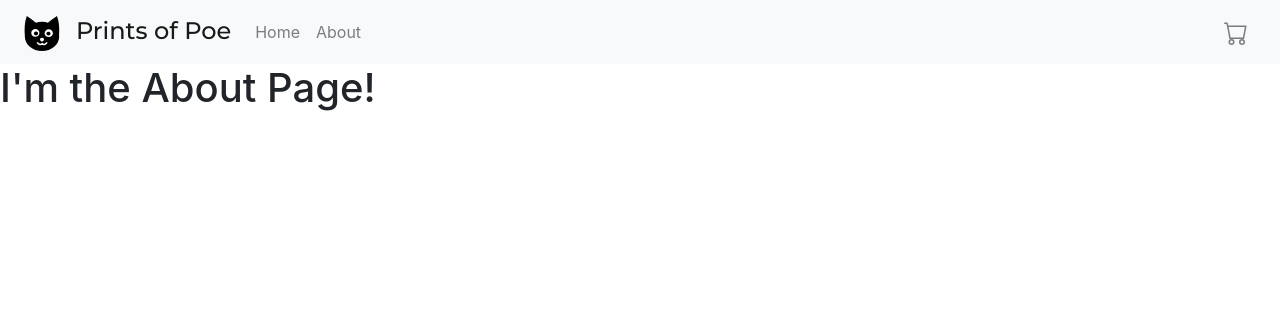
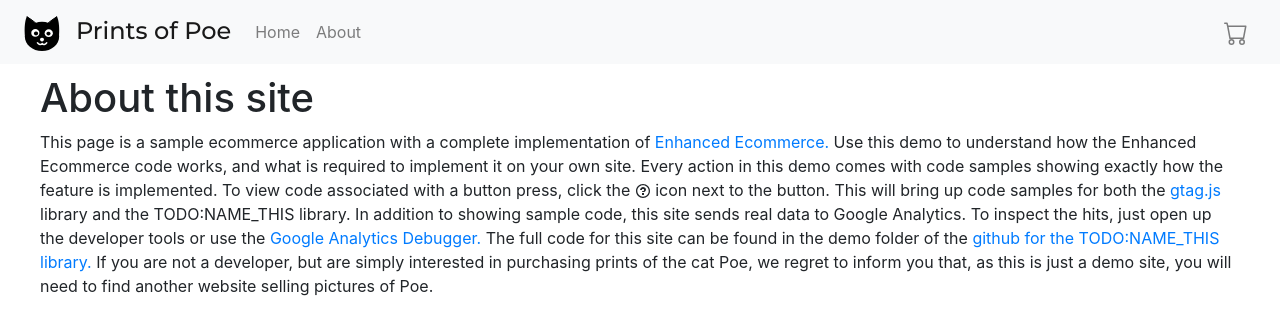
Before and after one commit to googleinterns/measurement-library, a React (Create React App) app in the folder demo/: page /about in a window 1280 px wide. Shown: the top 334 px of the page. Built offline with nearby package versions, Linux system fonts and the light colour scheme.

Commit message:
Create about screen

```diff
--- a/demo/package.json
+++ b/demo/package.json
@@ -9,6 +9,7 @@
     "react": "^16.13.1",
     "react-bootstrap": "^1.0.1",
     "react-dom": "^16.13.1",
+    "react-icons": "^3.10.0",
     "react-redux": "^7.2.0",
     "react-router-dom": "^5.2.0",
     "react-scripts": "3.4.1",
--- /dev/null
+++ b/demo/src/screens/AboutScreen/AboutScreen.css
@@ -0,0 +1,3 @@
+.about-container {
+  margin : 10px 40px;
+}
--- a/demo/src/screens/AboutScreen/AboutScreen.js
+++ b/demo/src/screens/AboutScreen/AboutScreen.js
@@ -1,12 +1,41 @@
 import React from 'react';
+import {GoQuestion} from 'react-icons/go';
+import './AboutScreen.css';
+
+const /** JSX */ DESCRIPTION = <p>{'This page is a sample ecommerce ' +
+'application with a complete implementation of '}
+<a href={'https://support.google.com/analytics/answer/6014841'}>
+  {'Enhanced Ecommerce.'}</a>
+{' Use this demo to understand how the Enhanced ' +
+  'Ecommerce code works, and what is required to implement it on your own ' +
+  'site. Every action in this demo comes with code samples showing ' +
+  'exactly how the feature is implemented. To view code associated with ' +
+  'a button press, click the '}<GoQuestion size={16}/>
+{' icon next to the button. This will bring up code samples for both the '}
+<a href={'https://developers.google.com/gtagjs'}>{'gtag.js '}</a>
+{'library and the TODO:NAME_THIS library. ' +
+  'In addition to showing sample code, this site sends real data to Google ' +
+  'Analytics. To inspect the hits, just open up the developer ' +
+  'tools or use the '}
+<a
+  href={'https://chrome.google.com/webstore/detail/google-analytics-debugger/jnkmfdileelhofjcijamephohjechhna'}>
+  {'Google Analytics Debugger. '}</a>
+{'The full code for this site can be found in the demo folder of the '}
+<a href={'https://github.com/googleinterns/measurement-library'}>
+  {'github for the TODO:NAME_THIS library. '}</a>
+{'If you are not a developer, but are simply interested in purchasing ' +
+'prints of the cat Poe, we regret to inform you that, as this is just a demo ' +
+'site, you will need to find another website selling pictures of Poe.'}
+</p>;
 
 /**
  * @return {!JSX} Page component where describe our website.
  */
 export function AboutScreen() {
   return (
-    <div>
-      <h1>{`I'm the About Page!`}</h1>
+    <div className={'about-container'}>
+      <h1>{`About this site`}</h1>
+      {DESCRIPTION}
     </div>
   );
 }
--- a/demo/src/screens/ProductScreen/ProductScreen.js
+++ b/demo/src/screens/ProductScreen/ProductScreen.js
@@ -1,6 +1,6 @@
 import React from 'react';
 import {Container, Row, Col, Image, Button} from 'react-bootstrap';
-import blackDemo from '../../images/black.png';
+import blackDemo from '../../images/airplane_ears.png';
 
 /**
  * @return {!JSX} Page component for where a user can view
```
Also changed, not shown: 1 other file (tests, documents, lock files or other folders).
